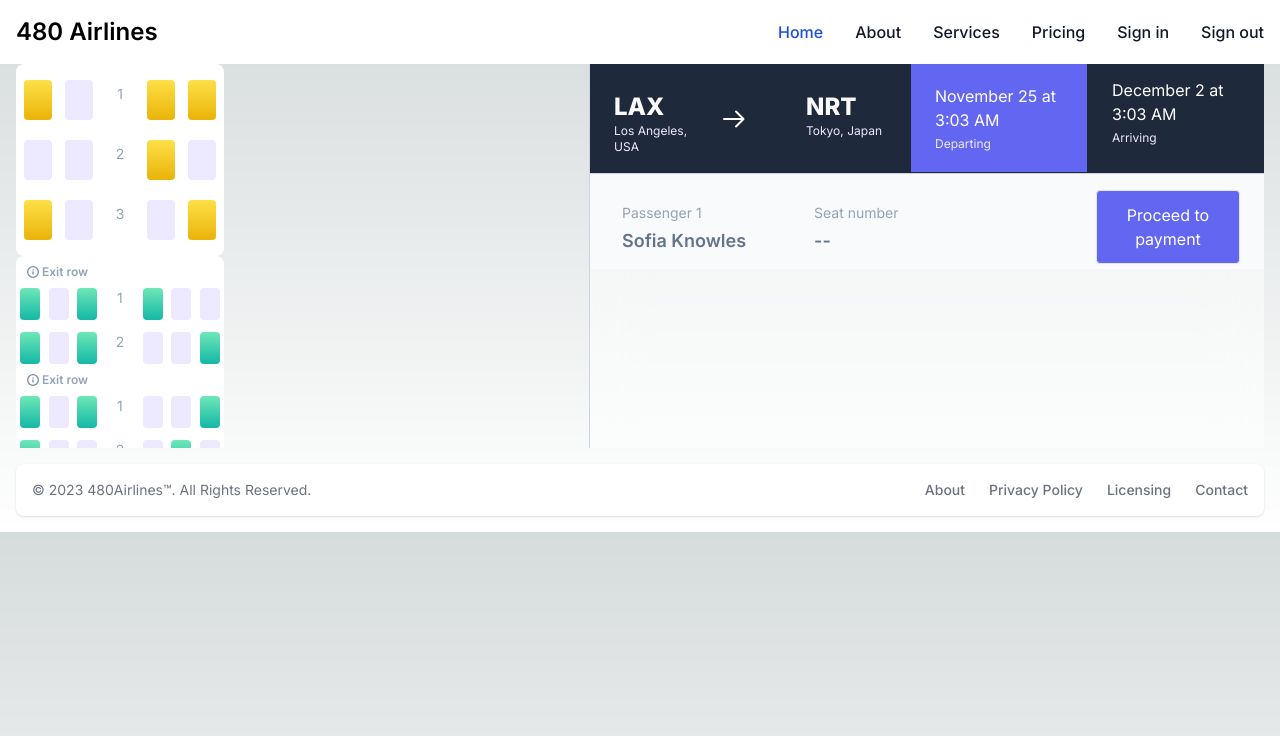
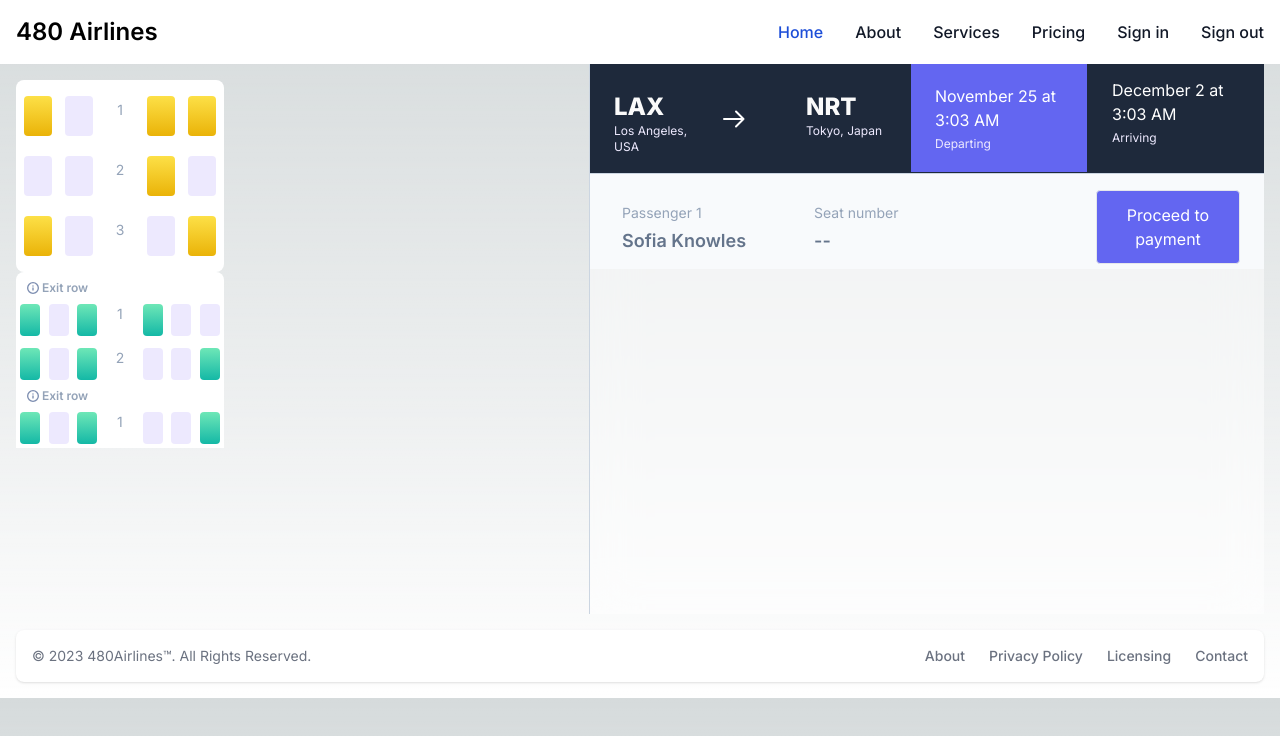
Before and after one commit to justin-phxm/Fork-ENSF480-Final-Project, a Next.js app in the folder 480airlines/: page /seatSelection in a window 1280 px wide. Shown: the top 736 px of the page. Built offline with nearby package versions, Linux system fonts and the light colour scheme.

Commit message:
update seatSelection css

```diff
--- a/480airlines/src/app/seatSelection/page.tsx
+++ b/480airlines/src/app/seatSelection/page.tsx
@@ -6,6 +6,8 @@ import FlightInformation from "./components/FlightInformation";
 import flightInterface from "../interfaces/flight";
 import UserSelection from "./components/UserSelection";
 export default function page() {
+  // const [isPaymentModalOpen, setIsPaymentModalOpen] = useState(false);
+
   const currentDate = new Date();
   const flight: flightInterface = {
     originCode: "LAX",
@@ -117,7 +119,7 @@ export default function page() {
             </defs>
           </svg> */}
         {/* Selection Area */}
-        <div className=" w-56 overflow-y-scroll overflow-x-hidden h-96 flex flex-col">
+        <div className=" w-64 overflow-y-scroll py-4 overflow-x-hidden h-96 flex flex-col">
           {/* Place Front section */}
           <div className="py-3 w-52 bg-white rounded-lg flex-col justify-start items-center gap-3 inline-flex">
             {/* Business class Seats */}
@@ -219,9 +221,8 @@ export default function page() {
             </div>
           </div>
         </div>
-
         {/* Right side */}
-        <div className=" bg-white bg-opacity-50 backdrop-blur-xl justify-start items-center inline-flex">
+        <div className=" bg-white h-[550px] bg-opacity-50 backdrop-blur-xl justify-start items-center inline-flex">
           <div className="w-px self-stretch bg-slate-300" />
           <div className="self-stretch flex-col justify-start items-start inline-flex">
             {/* Top Flight Information */}
```
